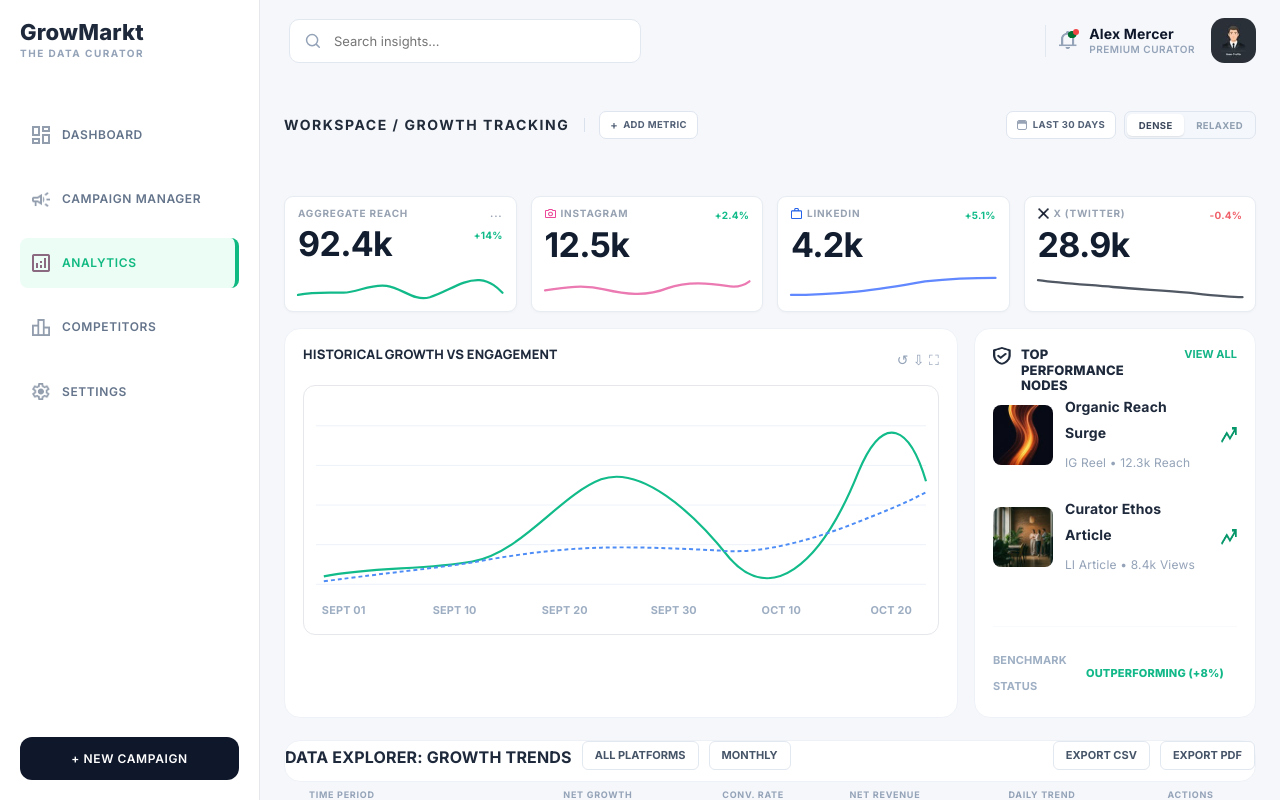
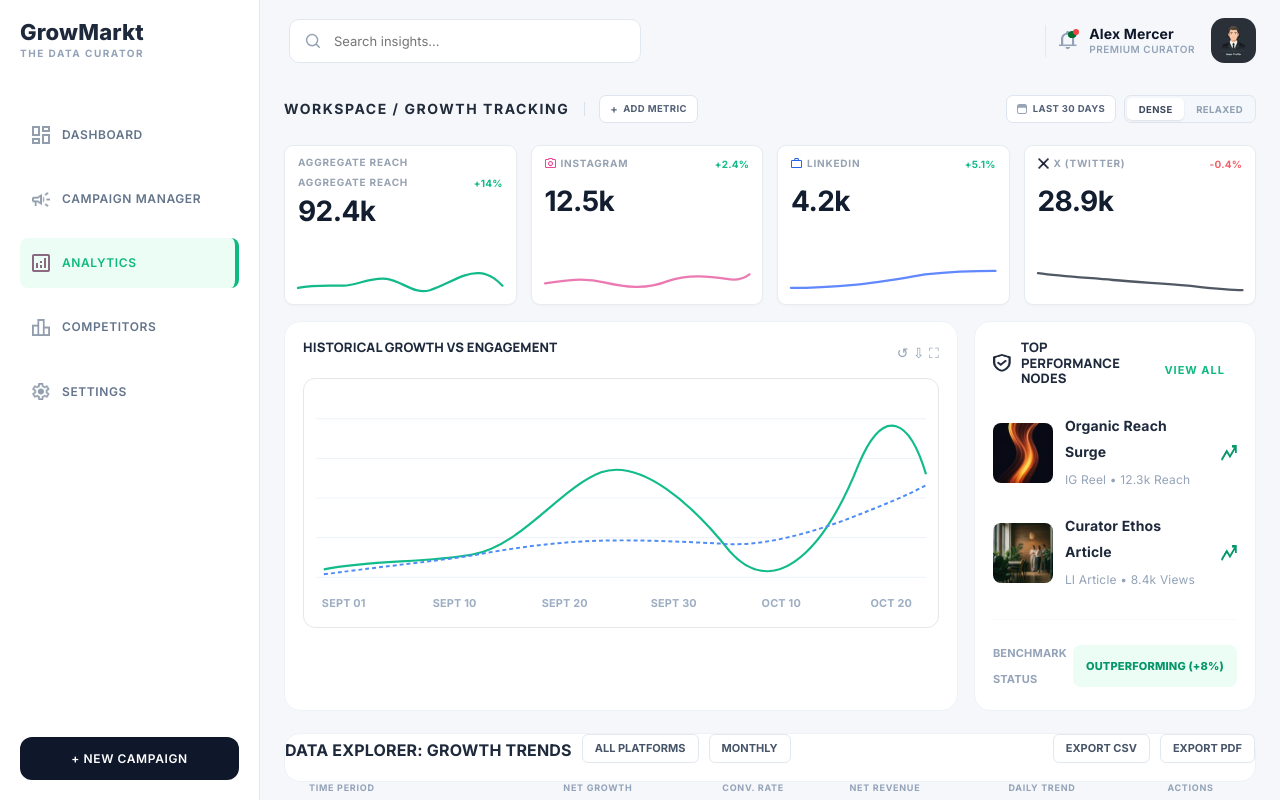
Before and after one commit to Nithyavarshini07/GrowMarkt-project, a React (Vite) app: page /analytics-dense in a window 1280 px wide. Built offline with nearby package versions, Linux system fonts and the light colour scheme.

Commit message:
Updated project

```diff
--- a/src/Analytics.css
+++ b/src/Analytics.css
@@ -283,20 +283,16 @@
 
 }
 
-/* CARDS
-.analytics-cards {
-  display: grid;
-  grid-template-columns: repeat(4, 1fr);
-  gap: 20px;
-}
-*/
+
 
 .card {
   background: white;
   border-radius: 14px;
   padding: 16px;
   height: 118px;
+  padding-top: 40px;
   display: flex;
+    position: relative;
   flex-direction: column;
   justify-content: space-between;
   border: 1px solid #eef2f7;
@@ -737,6 +733,7 @@ svg {
   display: grid;
   grid-template-columns: repeat(4, 1fr);
   gap: 14px;
+
 }
 .analytics-content {
   display: grid;
@@ -1235,13 +1232,20 @@ svg {
   height: 11px;
   object-fit: contain;
 }
+.card .metric-value-row span {
+  position: absolute;
+  top: 16px;
+  right: 16px;
+  margin: 0 !important;
+}
 
 .analytics-main .card .metric-value-row {
   margin-top: 9px;
   display: flex;
   align-items: flex-start;
-  justify-content: space-between;
+  justify-content: flex-start !important;
   gap: 8px;
+
 }
 
 .analytics-main .card h2 {
--- a/src/AnalyticsDense.css
+++ b/src/AnalyticsDense.css
@@ -7,7 +7,135 @@
   font-family: Inter, sans-serif;
   color: #21324d;
 }
+/* RIGHT SIDE BOX - matches analytics .side-box */
+.side-box {
+  background: white;
+  border-radius: 16px;
+  padding: 18px;
+  border: 1px solid #eef2f7;
+  display: flex;
+  flex-direction: column;
+  justify-content: space-between;
+  height: 390px;
+}
 
+/* Header section */
+.side-box-header {
+  display: flex;
+  justify-content: space-between;
+  align-items: flex-start;
+}
+
+.title-with-icon {
+  display: flex;
+  gap: 10px;
+  align-items: center;
+}
+
+.title-with-icon img {
+  width: 18px;
+  height: 18px;
+}
+
+.side-box h3 {
+  font-size: 13px;
+  font-weight: 800;
+  color: #1e293b;
+  margin: 0;
+  line-height: 1.2;
+}
+
+.view-all {
+  font-size: 11px;
+  font-weight: 700;
+  color: #10b981;
+  cursor: pointer;
+  background: none;
+  border: none;
+}
+
+/* Node list */
+.node-list {
+  display: flex;
+  flex-direction: column;
+  gap: 20px;
+  margin: 16px 0;
+}
+
+.node-item {
+  display: flex;
+  align-items: center;
+  gap: 12px;
+}
+
+.node-thumb {
+  width: 60px;
+  height: 60px;
+  border-radius: 8px;
+  overflow: hidden;
+  flex-shrink: 0;
+  background: #f1f5f9;
+}
+
+.node-thumb img {
+  width: 100%;
+  height: 100%;
+  object-fit: cover;
+}
+
+.node-info {
+  flex: 1;
+}
+
+.node-info strong {
+  display: block;
+  font-size: 14px;
+  font-weight: 700;
+  color: #1e293b;
+  margin-bottom: 2px;
+}
+
+.node-info p {
+  font-size: 12px;
+  color: #94a3b8;
+  margin: 0;
+}
+
+.node-trend {
+  flex-shrink: 0;
+}
+
+.node-trend img {
+  width: 16px;
+  height: 16px;
+}
+
+/* Benchmark footer */
+.benchmark-section {
+  border-top: 1px solid #f8fafc;
+  padding-top: 20px;
+  display: flex;
+  justify-content: space-between;
+  align-items: center;
+}
+
+.benchmark-label {
+  font-size: 11px;
+  font-weight: 700;
+  color: #94a3b8;
+  width: 80px;
+}
+
+.benchmark-tag {
+  background: #ecfdf5;
+  color: #059669;
+  font-size: 11px;
+  font-weight: 800;
+  padding: 8px 12px;
+  border-radius: 8px;
+  flex: 1;
+  text-align: center;
+}
 .ad-sidebar {
   width: 170px;
   height: 100vh;
@@ -212,9 +340,10 @@
   font-family: 'Inter', sans-serif;
   font-weight: 700;
   font-size: 14px;
-  color: #0f172a;
+  color: #0F172A;
   margin: 0;
   line-height: 1.2;
+
 }
 
 .ad-user-role {
@@ -326,7 +455,7 @@
   display: flex;
   align-items: center;
   justify-content: space-between;
-  margin: 4px 0 38px;
+ margin: -12px 0 38px;
 }
 
 .ad-head-left {
@@ -448,20 +577,25 @@ TOP METRIC ROW EXACT MATCH
 }
 
 .ad-card {
-  min-width: 0;
-  height: 116px;
+    height: 160px;  /* Increase from 116px to whatever you want */
+  min-height: 160px;  /* Force minimum height */
+  max-height: 160px;
+  border-radius: 9px;
   padding: 11px 13px 10px;
   border: 1px solid #e7ecf2;
-  border-radius: 9px;
   background: #ffffff;
   box-shadow: 0 1px 3px rgba(15, 23, 42, 0.03);
   display: flex;
   flex-direction: column;
-  overflow: hidden;
+  justify-content: flex-start;  /* CHANGED: from space-between to flex-start */
+  gap: 8px;
+  margin-top: -35px;
+    position: relative;
 }
 
+
 .ad-card-title {
-  display: inline-flex;
+  display: flex;
   align-items: center;
   justify-content: space-between;
   width: 100%;
@@ -482,14 +616,14 @@ TOP METRIC ROW EXACT MATCH
   justify-content: space-between;
   gap: 8px;
 }
-
 .ad-card h2 {
   margin: 0;
-  font-size: 34px;
-  line-height: 0.95;
+  font-size: 28px;
+  line-height: 1.1;
   font-weight: 700;
   letter-spacing: -0.02em;
   color: #121d2f;
+
 }
 
 .ad-card em {
@@ -510,7 +644,7 @@ TOP METRIC ROW EXACT MATCH
 
 .ad-platform-top {
   display: flex;
-  align-items: flex-start;
+  align-items: center;
   justify-content: space-between;
   min-height: 12px;
 }
@@ -537,6 +671,7 @@ TOP METRIC ROW EXACT MATCH
 }
 
 .ad-platform-top em {
+  font-style: normal;
   margin-top: 2px;
   font-size: 10px;
   line-height: 1;
@@ -544,15 +679,14 @@ TOP METRIC ROW EXACT MATCH
   letter-spacing: 0.02em;
   color: #10bb89;
 }
-
 .ad-platform-top em.is-red {
   color: #f0616a;
 }
 
 .ad-card-platform h2 {
   margin-top: 9px;
-  font-size: 34px;
-  line-height: 0.95;
+  font-size: 28px;
+  line-height: 1.1;
   font-weight: 700;
   letter-spacing: -0.02em;
   color: #121d2f;
--- a/src/AnalyticsDense.jsx
+++ b/src/AnalyticsDense.jsx
@@ -124,14 +124,15 @@ function IconSearch(props) {
             <article className="ad-card ad-card-aggregate">
               <div className="ad-card-title">
                 <span>AGGREGATE REACH</span>
-                <span>...</span>
+
               </div>
-
-              <div className="ad-card-value-wrap">
-                <h2>92.4k</h2>
+<div className="ad-platform-top">
+  <div>
+    <span>AGGREGATE REACH</span>
+  </div>
   <em>+14%</em>
 </div>
-
+<h2>92.4k</h2>
               <div className="ad-card-graph-wrap">
                 <svg
                   viewBox="0 0 180 22"
@@ -250,66 +251,48 @@ function IconSearch(props) {
               </div>
             </section>
 
-            <aside className="ad-nodes-box">
-              <div className="ad-nodes-head">
-                <div>
+            <aside className="side-box">
+  <div className="side-box-header">
+    <div className="title-with-icon">
       <img src="/assets/shield.png" alt="" />
-                  <span>TOP PERFORMANCE NODES</span>
+      <h3>TOP PERFORMANCE NODES</h3>
     </div>
-
-                <button
-                  type="button"
-                  onClick={() =>
-                    navigate("/performance-nodes")
-                  }
-                >
+    <button type="button" onClick={() => navigate("/performance-nodes")} className="view-all">
       VIEW ALL
     </button>
   </div>
 
-              <div className="ad-node-list">
-                <div className="ad-node-row">
-                  <img
-                    src="/assets/topp1.jpg"
-                    alt=""
-                    className="ad-node-thumb"
-                  />
-
-                  <div className="ad-node-copy">
+  <div className="node-list">
+    <div className="node-item">
+      <div className="node-thumb">
+        <img src="/assets/topp1.jpg" alt="" />
+      </div>
+      <div className="node-info">
         <strong>Organic Reach Surge</strong>
-                    <small>IG Reel • 12.3k Reach</small>
+        <p>IG Reel • 12.3k Reach</p>
       </div>
-
-                  <img
-                    src="/assets/trend-up.png"
-                    alt=""
-                    className="ad-node-trend"
-                  />
-                </div>
-
-                <div className="ad-node-row">
-                  <img
-                    src="/assets/topp2.jpg"
-                    alt=""
-                    className="ad-node-thumb"
-                  />
-
-                  <div className="ad-node-copy">
-                    <strong>Curator Ethos Article</strong>
-                    <small>LI Article • 8.4k Views</small>
-                  </div>
-
-                  <img
-                    src="/assets/trend-up.png"
-                    alt=""
-                    className="ad-node-trend"
-                  />
+      <div className="node-trend">
+        <img src="/assets/trend-up.png" alt="" />
       </div>
     </div>
 
-              <div className="ad-benchmark-row">
-                <span className="ad-benchmark-label">BENCHMARK STATUS</span>
-                <strong className="ad-benchmark-tag">OUTPERFORMING (+8%)</strong>
+    <div className="node-item">
+      <div className="node-thumb">
+        <img src="/assets/topp2.jpg" alt="" />
+      </div>
+      <div className="node-info">
+        <strong>Curator Ethos Article</strong>
+        <p>LI Article • 8.4k Views</p>
+      </div>
+      <div className="node-trend">
+        <img src="/assets/trend-up.png" alt="" />
+      </div>
+    </div>
+  </div>
+
+  <div className="benchmark-section">  {/* Changed from ad-benchmark-row */}
+    <span className="benchmark-label">BENCHMARK STATUS</span>  {/* Changed class */}
+    <strong className="benchmark-tag">OUTPERFORMING (+8%)</strong>  {/* Changed class */}
   </div>
 </aside>
           </div>
--- a/src/Dashboard.css
+++ b/src/Dashboard.css
@@ -473,6 +473,7 @@ nav ul li:hover {
   letter-spacing: 0.11em;
   text-transform: uppercase;
   margin-left: 0;
+  margin-top: -15px;
 }
 
 .card h2 {
```
Lines whose indentation alone changed are shown as unchanged.
